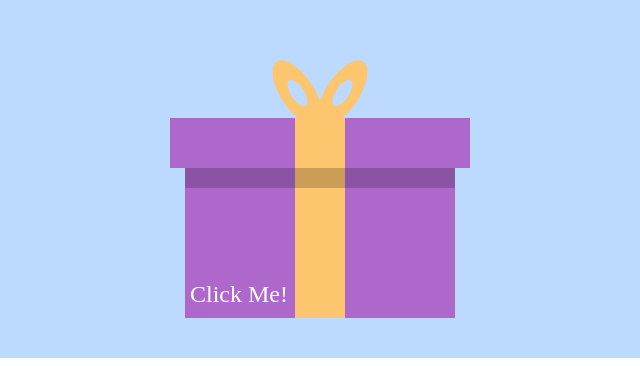
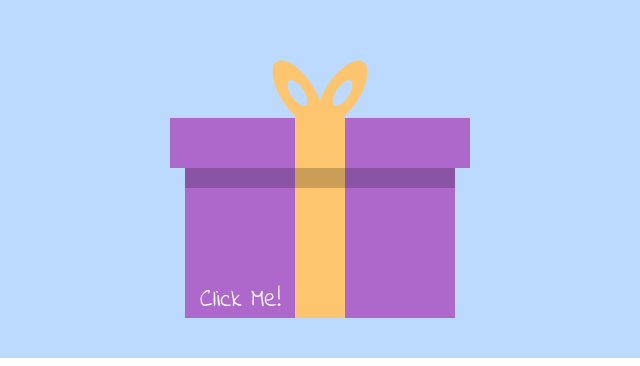
Before and after one commit to detobi/detobi.github.io, a plain HTML site: page index.html in a window 1280 px wide. Shown: the part 442-808 px from the top of the page, 320-960 px from the left. Drawn offline with nearby package versions, Linux system fonts and the light colour scheme.

Commit message:
Update style.css

```diff
--- a/style.css
+++ b/style.css
@@ -33,6 +33,7 @@ canvas {
   left: 50%;
   margin-left: -150px;
   bottom: 40px;
+  font-family: 'Indie Flower', cursive !important;
 }
 .giftbox > div {
   background: #ae68cc;
@@ -50,10 +51,9 @@ canvas {
   content: "Click Me!";
   left: 0;
   bottom: 0;
-  font-size: 24px;
+  font-size: 25px;
   text-align: left;
-  margin-left: 20px;
-  margin-bottom: 10px;
+  margin-left: 30px;
   transform-origin: 0 0;
 }
 .giftbox .cover {
```
